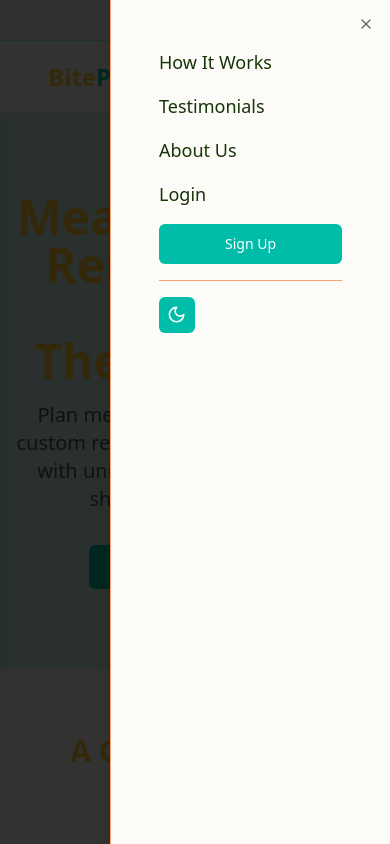
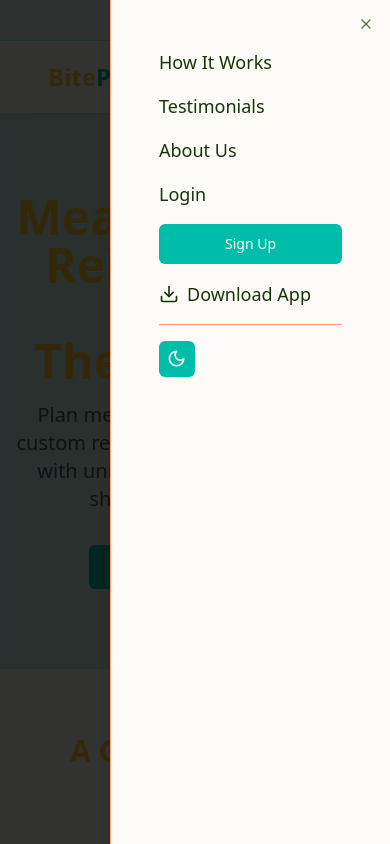
Before and after one commit to Patentas6/BitePath, a React (Vite) app: page / in a window 390 px wide. Both pictures are taken after a click on the button "Open navigation menu". Shown: the top 844 px of the page. Built offline with nearby package versions, Linux system fonts and the light colour scheme.

Commit message:
[dyad] Added mobile 'Download App' button - wrote 2 file(s)

```diff
--- a/src/pages/Index.tsx
+++ b/src/pages/Index.tsx
@@ -2,7 +2,7 @@ import { useState } from "react";
 import { Button } from "@/components/ui/button";
 import { Link } from "react-router-dom";
 import { ThemeToggleButton } from "@/components/ThemeToggleButton";
-import { LayoutDashboard, CalendarDays, BrainCircuit, ShoppingCart, ImagePlus, Info, Sparkles, Menu, Smartphone } from "lucide-react";
+import { LayoutDashboard, CalendarDays, BrainCircuit, ShoppingCart, ImagePlus, Info, Sparkles, Menu, Smartphone, Download } from "lucide-react";
 import { Dialog, DialogContent } from "@/components/ui/dialog";
 import { Card, CardHeader, CardTitle, CardDescription, CardContent, CardFooter } from "@/components/ui/card";
 import { useIsMobile } from "@/hooks/use-mobile";
@@ -129,6 +129,12 @@ const Index = () => {
                         >
                           <Link to="/auth?mode=signup">Sign Up</Link>
                         </Button>
+                    </SheetClose>
+                    <SheetClose asChild>
+                      <a href="#get-app" className="text-lg hover:underline flex items-center">
+                        <Download className="mr-2 h-5 w-5" />
+                        Download App
+                      </a>
                     </SheetClose>
                     <div className="pt-4 border-t border-border">
                       <ThemeToggleButton />
```
